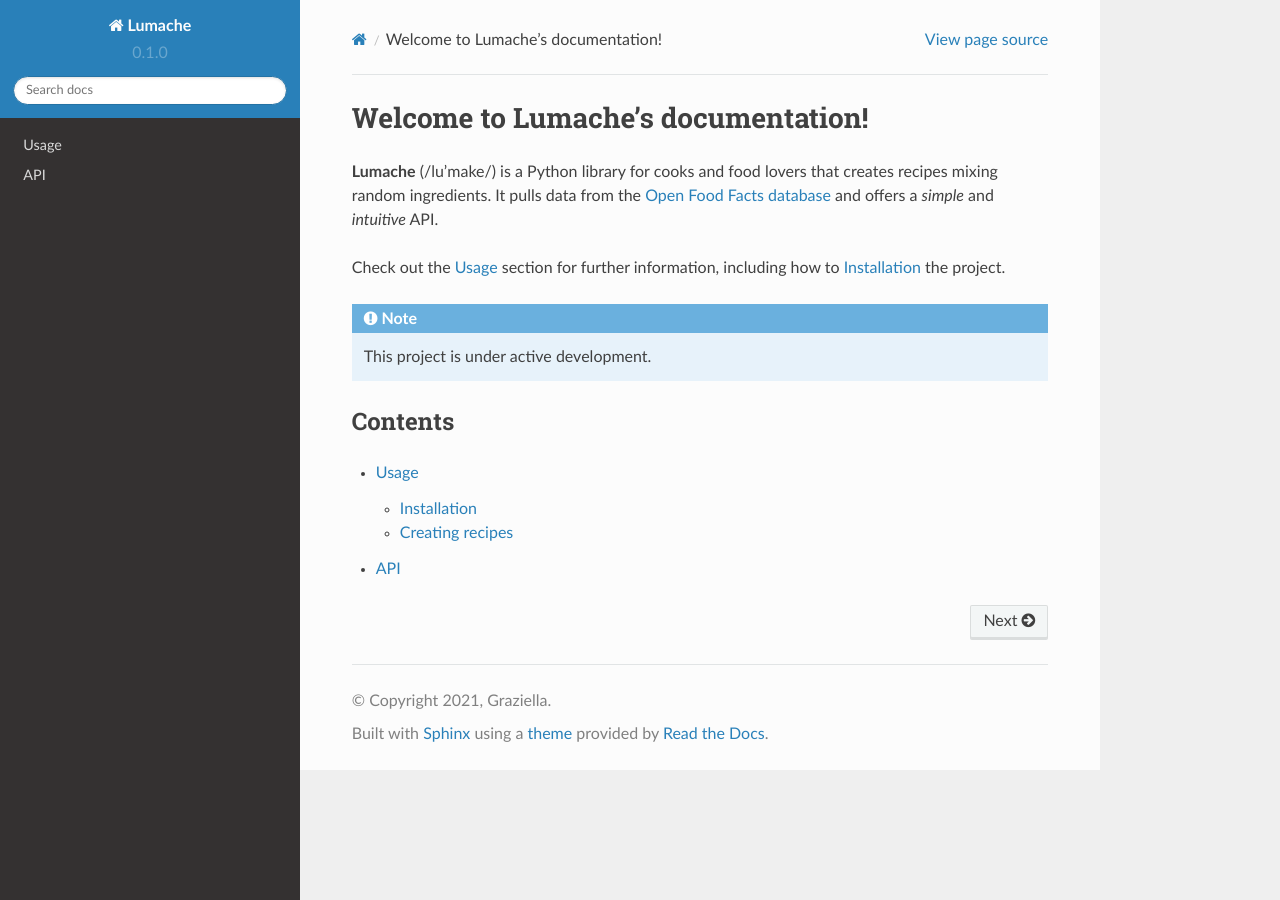
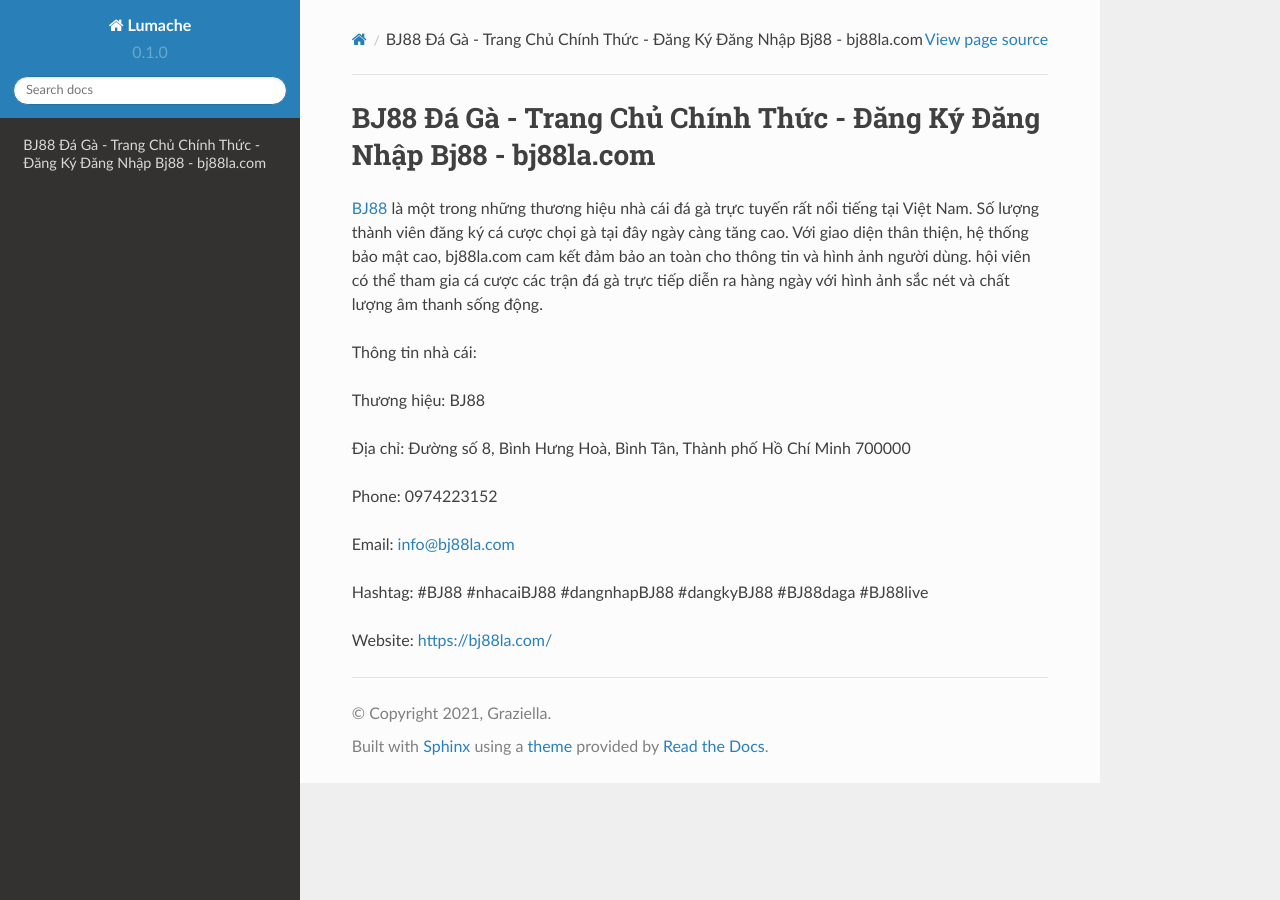
Before and after one commit to socialentity/bj88lacom, a Sphinx documentation site: the page built from docs/source/index.rst, in a window 1280 px wide. Built offline with Sphinx 7.4.7 and the Read the Docs theme 2.0.0, drawn with Linux system fonts in a browser that asks for light colours.

Commit message:
Update index.rst

```diff
--- a/docs/source/index.rst
+++ b/docs/source/index.rst
@@ -1,22 +1,18 @@
-Welcome to Lumache's documentation!
+BJ88 Đá Gà - Trang Chủ Chính Thức - Đăng Ký Đăng Nhập Bj88 - bj88la.com
 ===================================
 
-**Lumache** (/lu'make/) is a Python library for cooks and food lovers
-that creates recipes mixing random ingredients.
-It pulls data from the `Open Food Facts database <https://world.openfoodfacts.org/>`_
-and offers a *simple* and *intuitive* API.
+`BJ88 <https://bj88la.com/>`_ là một trong những thương hiệu nhà cái đá gà trực tuyến rất nổi tiếng tại Việt Nam. Số lượng thành viên đăng ký cá cược chọi gà tại đây ngày càng tăng cao. Với giao diện thân thiện, hệ thống bảo mật cao, bj88la.com cam kết đảm bảo an toàn cho thông tin và hình ảnh người dùng. hội viên có thể tham gia cá cược các trận đá gà trực tiếp diễn ra hàng ngày với hình ảnh sắc nét và chất lượng âm thanh sống động.
 
-Check out the :doc:`usage` section for further information, including
-how to :ref:`installation` the project.
+Thông tin nhà cái:
 
-.. note::
+Thương hiệu: BJ88
 
-   This project is under active development.
+Địa chỉ: Đường số 8, Bình Hưng Hoà, Bình Tân, Thành phố Hồ Chí Minh 700000
 
-Contents
---------
+Phone: 0974223152
 
-.. toctree::
+Email: info@bj88la.com
 
-   usage
-   api
+Hashtag: #BJ88 #nhacaiBJ88 #dangnhapBJ88 #dangkyBJ88 #BJ88daga #BJ88live
+
+Website: https://bj88la.com/
```
